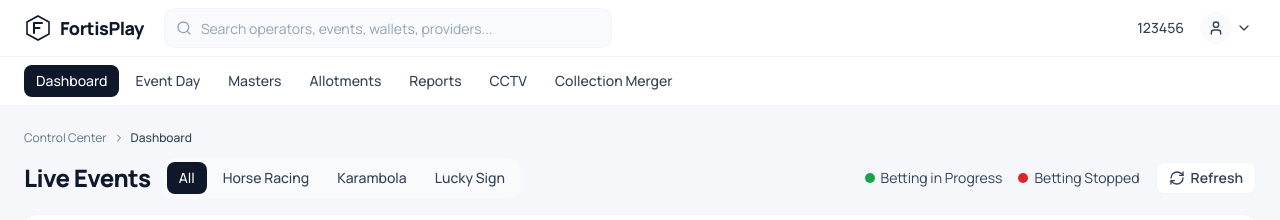
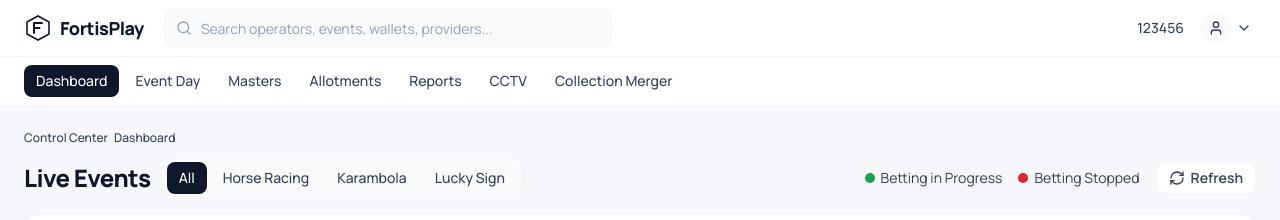
Before and after one commit to Vinay-1206/FortisPlay, a Next.js app: page /dashboard in a window 1280 px wide. Shown: the top 220 px of the page. Built offline with nearby package versions, Linux system fonts and the light colour scheme.

Commit message:
breadcrumb updated

```diff
--- a/src/components/dashboard/Dashboard.tsx
+++ b/src/components/dashboard/Dashboard.tsx
@@ -5,6 +5,7 @@ import { Breadcrumb } from '@/components/layout/Breadcrumb';
 import { CardTableSkeleton } from '@/components/ui/Skeleton';
 import { GROUPS } from '@/data/DummyData';
 import { Suspense } from 'react';
+import Testing from './Testing';
 
 function DashboardSkeleton() {
     return (
@@ -29,11 +30,9 @@ export default function DashboardPage() {
               <li> always has a unique identifier.
             */}
             <Breadcrumb
-                items={[
-                    { label: 'Control Center', href: '/' },
-                    { label: 'Dashboard', href: '/dashboard' },
-                ]}
+                items={['Control Center', 'Dashboard']}
             />
+
             <Suspense fallback={<DashboardSkeleton />}>
                 <LiveEventsView groups={groups} />
             </Suspense>
--- a/src/components/event-day/EventDay.tsx
+++ b/src/components/event-day/EventDay.tsx
@@ -6,10 +6,7 @@ const EventDayContent = () => {
     return (
         <div>
             <Breadcrumb
-                items={[
-                    { label: 'Control Center', href: '/' },
-                    { label: 'Event Day', href: '/event-day' },
-                ]}
+                items={['Control Center', 'Event Day']}
             />
             EventDay
         </div>
--- a/src/components/layout/Breadcrumb.tsx
+++ b/src/components/layout/Breadcrumb.tsx
@@ -3,26 +3,18 @@ import { ChevronRight } from 'lucide-react';
 import type { NavItem } from '@/types';
 
 /** "Control Center > Dashboard" style breadcrumb trail. */
-export function Breadcrumb({ items }: { items: NavItem[] }) {
+export function Breadcrumb({ items }: { items: String[] }) {
   return (
-    <nav aria-label="Breadcrumb" className="mb-3">
+    <div aria-label="Breadcrumb" className="mb-3">
       <ol className="flex items-center gap-1.5 text-xs text-ink-500">
         {items.map((item, i) => (
-          // Use index as key — href values can be identical (e.g. both "/dashboard")
           <li key={i} className="flex items-center gap-1.5">
-            {i > 0 && <ChevronRight className="h-3 w-3" aria-hidden="true" />}
-            {i === items.length - 1 ? (
-              <span className="font-medium text-ink-700" aria-current="page">
-                {item.label}
-              </span>
-            ) : (
-              <Link href={item.href} className="hover:text-ink-700">
-                {item.label}
-              </Link>
-            )}
+            <span className="font-medium text-ink-700" aria-current="page">
+              {item}
+            </span>
           </li>
         ))}
       </ol>
-    </nav>
+    </div>
   );
 }
--- a/src/components/masters/venues/Venues.tsx
+++ b/src/components/masters/venues/Venues.tsx
@@ -14,7 +14,7 @@ export default function VenuesPage() {
   const [activeTab, setActiveTab] = useState('Venues')
   return (
     <div>
-      <Breadcrumb items={[{ label: 'Dashboard', href: '/dashboard' }, { label: 'Masters', href: '/masters' }]} />
+      <Breadcrumb items={['Dashboard', 'Masters']} />
       <h1 className="mb-4 text-2xl font-extrabold tracking-tight text-ink-900">Masters</h1>
       <div className="flex flex-wrap items-center gap-1 rounded-xl bg-surface-subtle p-1">
         {MASTER_TABS.map((tab) => (
--- a/src/components/ui/Toast.tsx
+++ b/src/components/ui/Toast.tsx
@@ -62,45 +62,47 @@ export function useToast() {
 
 function Toaster() {
   const ctx = useContext(ToastContext);
-  // Use a ref-backed mount flag to avoid triggering extra re-renders
-  const [mounted, setMounted] = useState(false);
 
-  useEffect(() => {
-    setMounted(true);
-  }, []);
-
-  // Never render on the server or before hydration is complete
-  if (!mounted || !ctx) return null;
+  if (!ctx) return null;
 
   const { toasts, dismiss } = ctx;
+
+  if (typeof window === 'undefined') {
+    return null;
+  }
 
   return createPortal(
     <div className="fixed bottom-4 right-4 z-[100] flex w-full max-w-sm flex-col gap-2 sm:bottom-6 sm:right-6">
       {toasts.map((toast) => {
         const Icon = icons[toast.variant];
+
         return (
           <div
             key={toast.id}
             role="status"
-            className="flex items-start gap-3 rounded-xl border border-surface-muted bg-white p-4 shadow-elevated animate-fade-in"
+            className="flex items-start gap-3 rounded-xl border border-surface-muted bg-white p-4 shadow-elevated"
           >
-            <Icon className={cn('mt-0.5 h-5 w-5 flex-shrink-0', iconColors[toast.variant])} aria-hidden="true" />
+            <Icon
+              className={cn(
+                'mt-0.5 h-5 w-5 flex-shrink-0',
+                iconColors[toast.variant]
+              )}
+            />
+
             <div className="flex-1">
-              <p className="text-sm font-semibold text-ink-900">{toast.title}</p>
-              {toast.description && <p className="mt-0.5 text-sm text-ink-500">{toast.description}</p>}
+              <p>{toast.title}</p>
+              {toast.description && (
+                <p>{toast.description}</p>
+              )}
             </div>
-            <button
-              type="button"
-              onClick={() => dismiss(toast.id)}
-              aria-label="Dismiss notification"
-              className="text-ink-400 transition-colors hover:text-ink-900"
-            >
+
+            <button onClick={() => dismiss(toast.id)}>
               <X className="h-4 w-4" />
             </button>
           </div>
         );
       })}
     </div>,
-    document.body,
+    document.body
   );
 }
```
